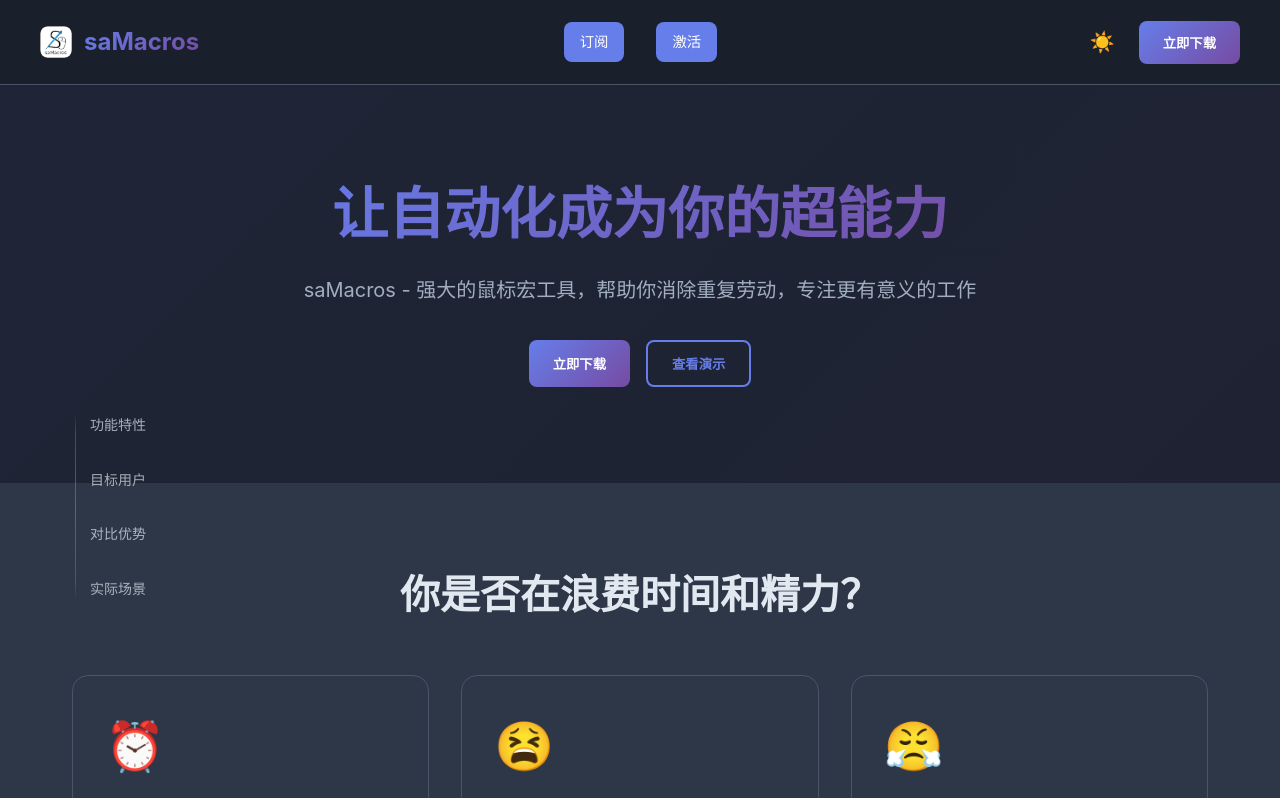
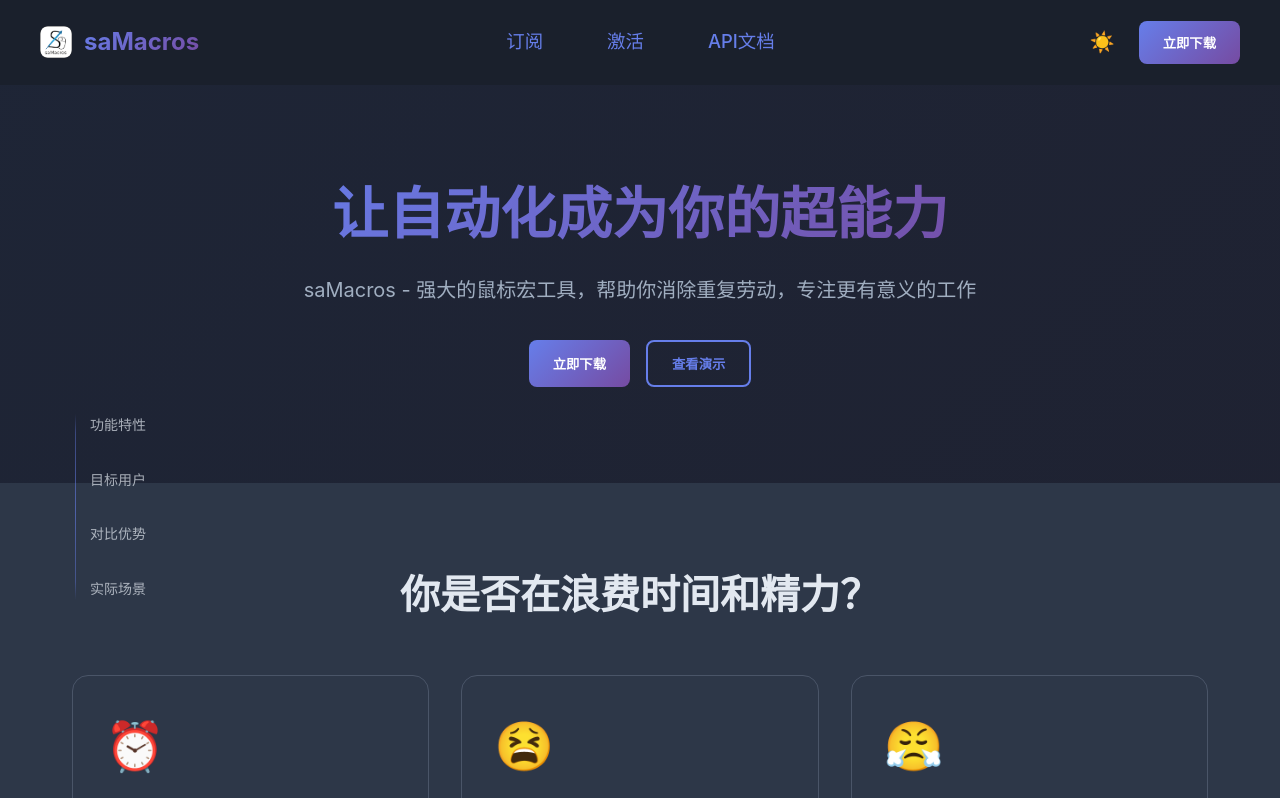
Before and after one commit to Samera2022/samacros-web, a website: page index.html in a window 1280 px wide. Both pictures are taken after a click on the button "切换为暗色模式". Shown: the top 798 px of the page. Drawn offline with Linux system fonts and the light colour scheme.

Commit message:
feat: backup

```diff
--- a/index.html
+++ b/index.html
@@ -42,10 +42,6 @@
         [data-theme="dark"] body {
             background-color: #1a202c;
             color: var(--text-dark);
-        }
-
-        [data-theme="dark"] header {
-            background-color: rgba(26, 32, 44, 0.95);
         }
 
         [data-theme="dark"] .card {
@@ -110,13 +106,13 @@
         }
 
         [data-theme="dark"] nav a.nav-btn {
-            background: var(--primary);
-            color: white;
+            background: transparent;
+            color: var(--primary);
         }
 
         [data-theme="dark"] nav a.nav-btn:hover {
-            color: white;
-            background: var(--primary-dark);
+            color: var(--primary-dark);
+            background: rgba(102, 126, 234, 0.15);
         }
 
         /* Sidebar Navigation */
@@ -259,11 +255,22 @@
         header {
             position: sticky;
             top: 0;
-            backdrop-filter: blur(10px);
-            background-color: rgba(255, 255, 255, 0.95);
-            border-bottom: 1px solid var(--border);
+            background-color: transparent;
+            border-bottom: 1px solid transparent;
             z-index: 100;
             padding: 0.75rem 2rem;
+            transition: all 0.3s ease;
+        }
+
+        header.scrolled {
+            backdrop-filter: blur(10px);
+            background-color: rgba(255, 255, 255, 0.7);
+            border-bottom: 1px solid rgba(226, 232, 240, 0.5);
+        }
+
+        [data-theme="dark"] header.scrolled {
+            background-color: rgba(26, 32, 44, 0.7);
+            border-bottom: 1px solid rgba(74, 85, 104, 0.5);
         }
 
         nav {
@@ -339,22 +346,23 @@
         }
 
         nav a.nav-btn {
-            background: var(--primary);
-            color: white;
+            background: transparent;
+            color: var(--primary);
             padding: 0.5rem 1rem;
             border-radius: 0.5rem;
-            font-size: 0.9rem;
+            font-size: 1.15rem;
             display: inline-flex;
             align-items: center;
             justify-content: center;
             height: auto;
+            border: none;
+            transition: all 0.3s ease;
         }
 
         nav a.nav-btn:hover {
-            color: white;
-            background: var(--primary-dark);
+            color: var(--primary-dark);
+            background: rgba(102, 126, 234, 0.1);
             transform: translateY(-2px);
-            box-shadow: 0 8px 16px rgba(102, 126, 234, 0.3);
         }
 
         .btn-primary {
@@ -839,6 +847,7 @@
             <ul>
                 <li><a href="pricing.html" class="nav-btn">订阅</a></li>
                 <li><a href="activating.html" class="nav-btn">激活</a></li>
+                <li><a href="#" class="nav-btn">API文档</a></li>
             </ul>
             <div class="nav-right">
                 <button class="theme-toggle" id="themeToggle" title="切换主题">🌙</button>
@@ -1408,6 +1417,22 @@ mm.on('AfterRecordStopEvent', (event) => {
         // Initialize on page load
         initTheme();
 
+        // Header scroll effect
+        const header = document.querySelector('header');
+        let lastScroll = 0;
+
+        window.addEventListener('scroll', () => {
+            const currentScroll = window.pageYOffset;
+
+            if (currentScroll > 50) {
+                header.classList.add('scrolled');
+            } else {
+                header.classList.remove('scrolled');
+            }
+
+            lastScroll = currentScroll;
+        });
+
         // Smooth scroll for navigation links
         document.querySelectorAll('a[href^="#"]').forEach(anchor => {
             anchor.addEventListener('click', function(e) {
```
